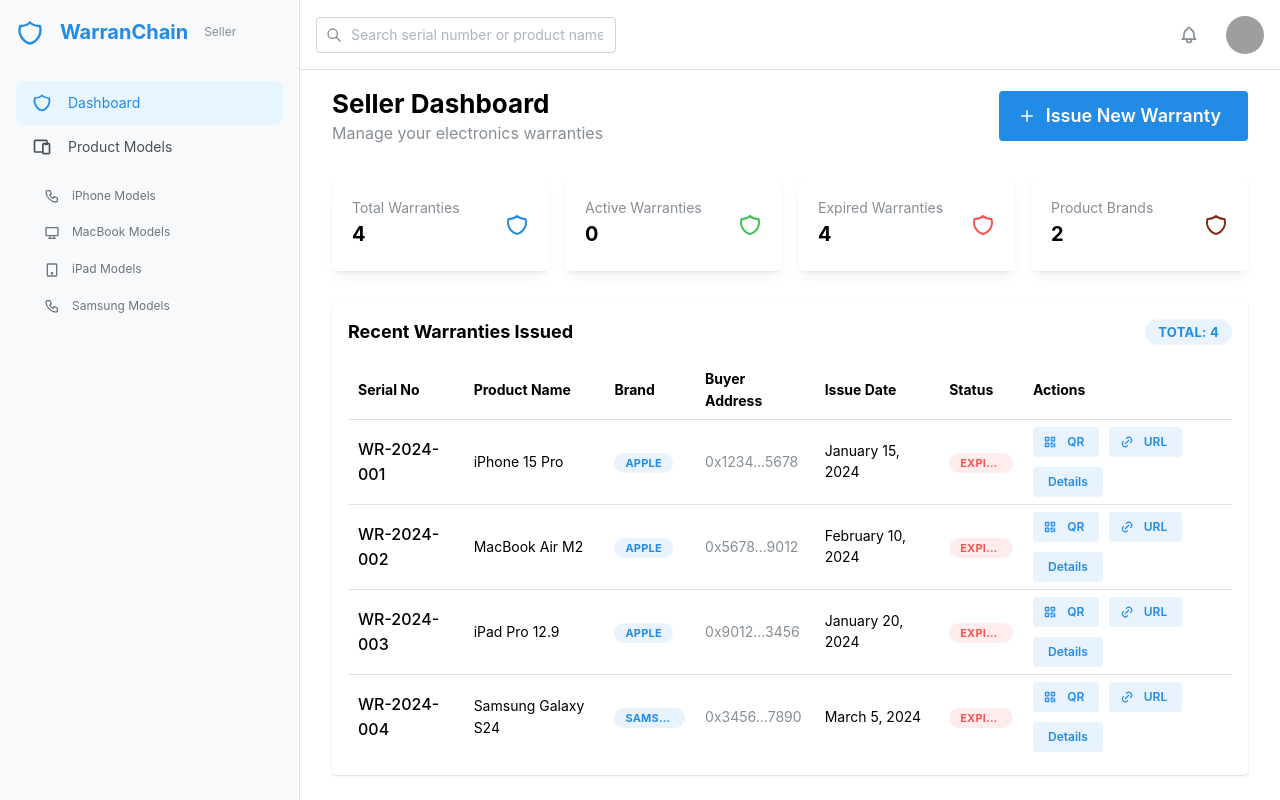
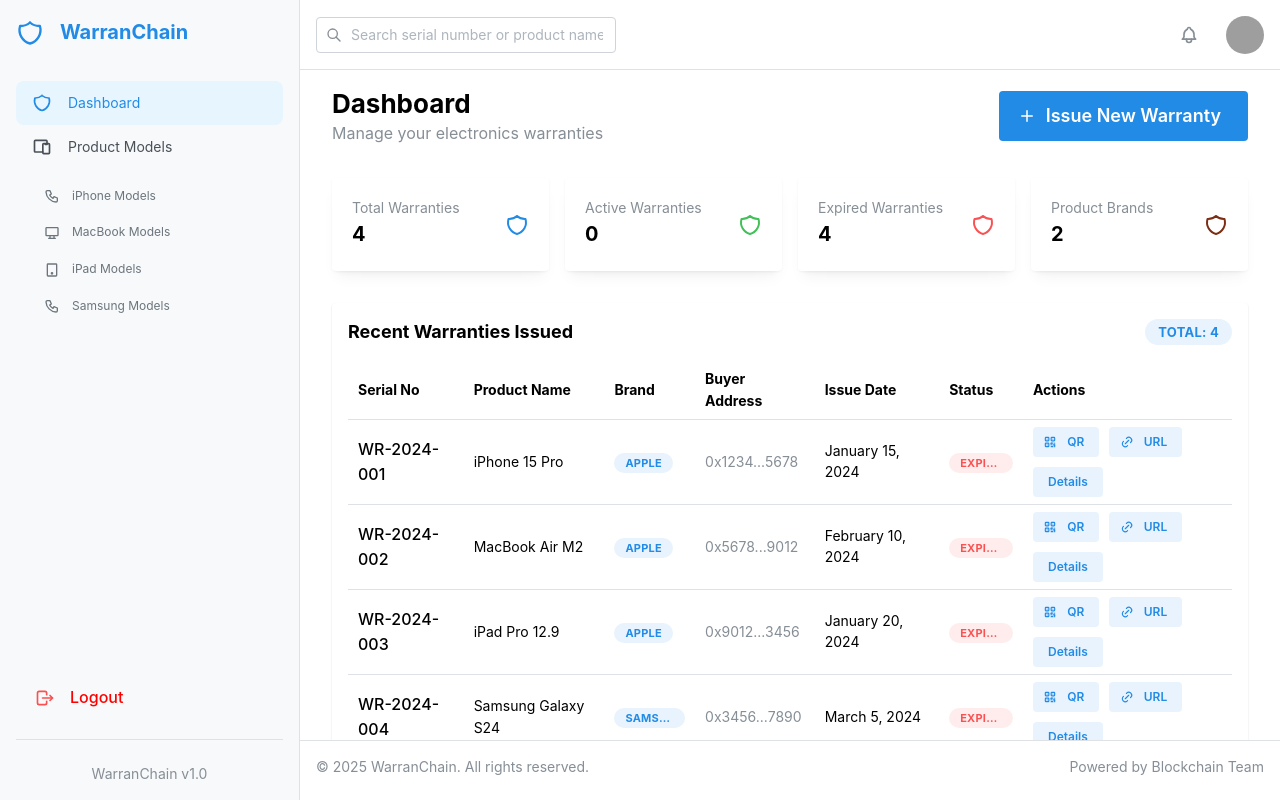
Before and after one commit to yongjing479/WarranChain, a React (Create React App) app in the folder frontend/: page /seller in a window 1280 px wide. Built offline with nearby package versions, Linux system fonts and the light colour scheme; grey boxes are pictures that could not be loaded; what @mysten/sui.js would draw is missing.

Commit message:
Added log out button and footer for seller dashboard

```diff
--- a/frontend/src/components/Seller/SellerSidebar.js
+++ b/frontend/src/components/Seller/SellerSidebar.js
@@ -1,5 +1,5 @@
 import React from "react";
-import { Box, Group, Text, UnstyledButton } from "@mantine/core";
+import { Box, Group, Text, UnstyledButton, ActionIcon } from "@mantine/core";
 import {
   IconPlus,
   IconShield,
@@ -7,6 +7,7 @@
   IconPhone,
   IconDeviceDesktop,
   IconDeviceTablet,
+  IconLogout,
 } from "@tabler/icons-react";
 
 const SellerSidebar = ({ activeTab, setActiveTab }) => {
@@ -103,6 +104,8 @@
         backgroundColor: "#f8f9fa",
         borderRight: "1px solid #dee2e6",
         padding: "1rem",
+        display: "flex",
+        flexDirection: "column",
       }}
     >
       <Group mb="xl">
@@ -110,12 +113,55 @@
         <Text size="xl" fw={700} c="#228be6">
           WarranChain
         </Text>
-        <Text size="xs" c="dimmed">
-          Seller
-        </Text>
       </Group>
 
-      <Box>{sidebarData.map(renderNavItem)}</Box>
+      <Box style={{ flex: 1 }}>{sidebarData.map(renderNavItem)}</Box>
+
+      {/* Logout Button */}
+      <div
+        style={{
+          marginTop: "1rem",
+          marginBottom: "1rem",
+          padding: "0.5rem 0.75rem",
+          borderRadius: 8,
+          display: "flex",
+          alignItems: "center",
+          gap: "0.5rem",
+          cursor: "pointer",
+          color: "red",
+          transition: "background-color 0.2s",
+        }}
+        onMouseEnter={(e) =>
+          (e.currentTarget.style.backgroundColor = "#fff5f5")
+        }
+        onMouseLeave={(e) =>
+          (e.currentTarget.style.backgroundColor = "transparent")
+        }
+      >
+        <ActionIcon
+          variant="transparent"
+          color="red"
+          size="lg"
+          aria-label="Logout"
+        >
+          <IconLogout size={20} />
+        </ActionIcon>
+        <Text size="md" fw={500}>
+          Logout
+        </Text>
+      </div>
+
+      {/* Footer */}
+      <div
+        style={{
+          borderTop: "1px solid #dee2e6",
+          paddingTop: "1.5rem",
+        }}
+      >
+        <Text size="sm" c="dimmed" ta="center">
+          WarranChain v1.0
+        </Text>
+      </div>
     </Box>
   );
 };
--- a/frontend/src/pages/SellerDashboard.js
+++ b/frontend/src/pages/SellerDashboard.js
@@ -18,6 +18,7 @@
   IconShield,
 } from "@tabler/icons-react";
 import HeaderComponent from "../components/Header";
+import FooterComponent from "../components/Footer";
 import SellerSidebar from "../components/Seller/SellerSidebar";
 import IssueWarrantyModal from "../components/Seller/IssueWarrantyModal";
 import QRCodeModal from "../components/Buyer/QRCodeModal";
@@ -316,7 +317,7 @@
     <Container size="xl">
       <Group justify="space-between" mb="xl">
         <div>
-          <Title order={2}>Seller Dashboard</Title>
+          <Title order={2}>Dashboard</Title>
           <Text c="dimmed">Manage your electronics warranties</Text>
         </div>
         <Button
@@ -474,6 +475,7 @@
             </Container>
           )}
         </div>
+        <FooterComponent />
       </div>
 
       {/* All Modals */}
```
